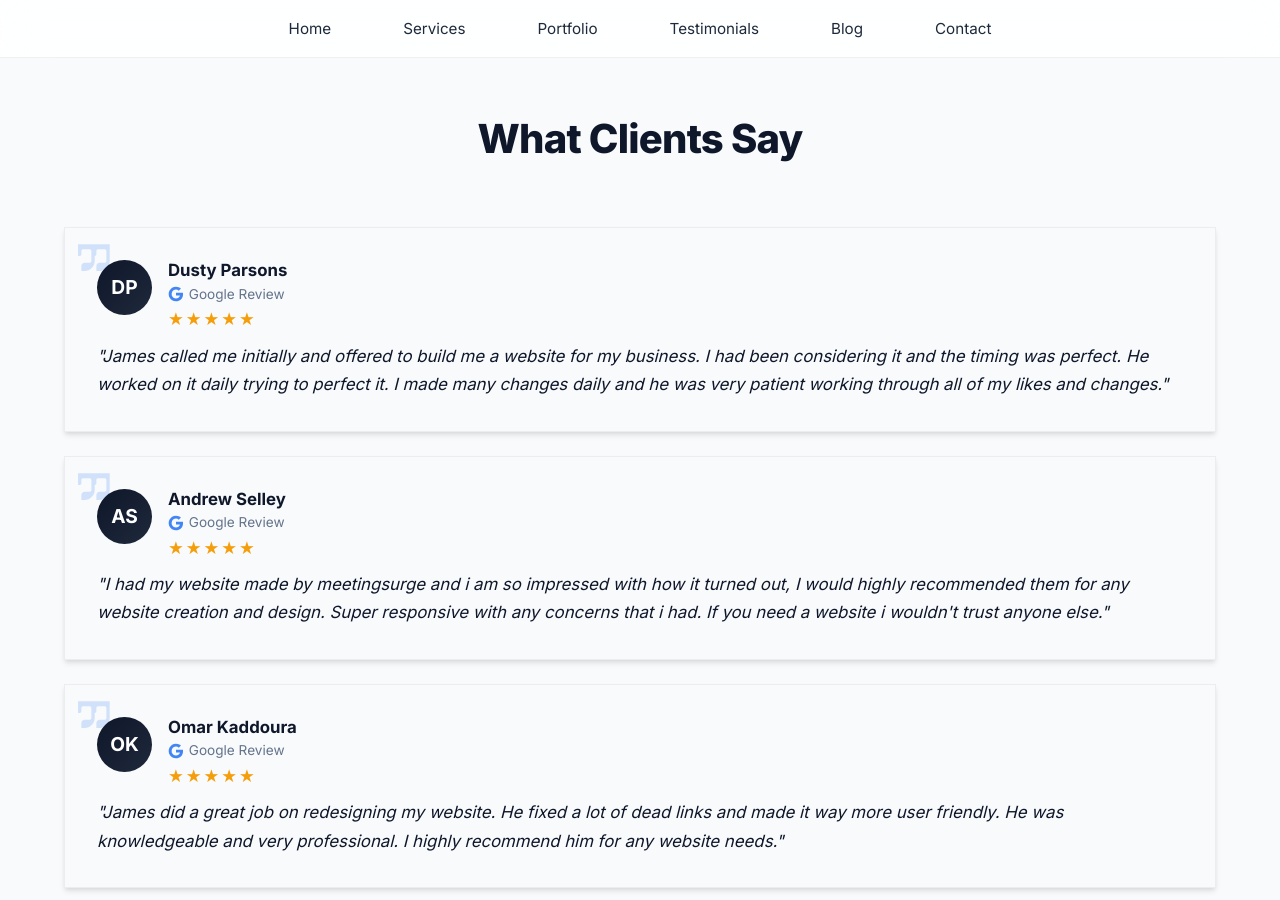
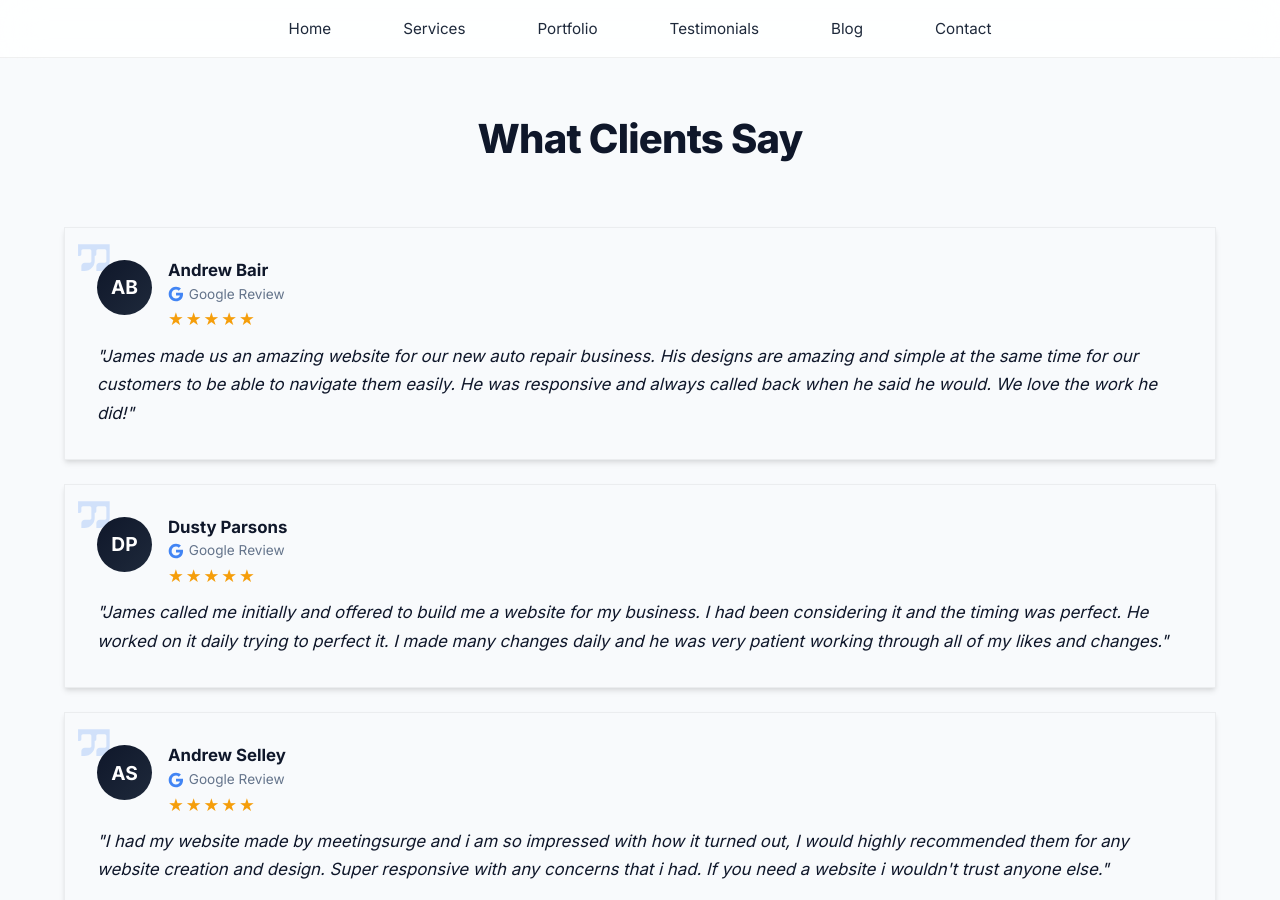
Before and after one commit to JamesBrownR/MeetingSurge, a Jekyll site: the page built from index.html, in a window 1280 px wide and 900 px high, scrolled down 4404 px. Built offline with Jekyll 4.4.1, drawn with Linux system fonts in a browser that asks for light colours.

Commit message:
Update reviews.html

```diff
--- a/_includes/reviews.html
+++ b/_includes/reviews.html
@@ -1,4 +1,23 @@
-  <div class="testimonial-quick">
+    <div class="testimonial-quick">
+  <svg class="quote-mark" fill="currentColor" viewBox="0 0 24 24"><path d="M14.017 21L14.017 18C14.017 16.8954 14.9124 16 16.017 16H19.017C19.5693 16 20.017 15.5523 20.017 15V9C20.017 8.44772 19.5693 8 19.017 8H15.017C14.4647 8 14.017 8.44772 14.017 9V11C14.017 11.5523 13.5693 12 13.017 12H12.017V5H22.017V15C22.017 18.3137 19.3307 21 16.017 21H14.017ZM5.0166 21L5.0166 18C5.0166 16.8954 5.91203 16 7.0166 16H10.0166C10.5689 16 11.0166 15.5523 11.0166 15V9C11.0166 8.44772 10.5689 8 10.0166 8H6.0166C5.46432 8 5.0166 8.44772 5.0166 9V11C5.0166 11.5523 4.56889 12 4.0166 12H3.0166V5H13.0166V15C13.0166 18.3137 10.3303 21 7.0166 21H5.0166Z"></path></svg>
+
+  <div class="review-header">
+    <div class="avatar">AB</div>
+    <div class="reviewer-info">
+      <h4>Andrew Bair</h4>
+      <div class="google-tag">
+        <svg fill="currentColor" viewBox="0 0 24 24"><path d="M22.56 12.25c0-.78-.07-1.53-.2-2.25H12v4.26h5.92c-.26 1.37-1.04 2.53-2.21 3.31v2.77h3.57c2.08-1.92 3.28-4.74 3.28-8.09z"/><path d="M12 23c2.97 0 5.46-.98 7.28-2.66l-3.57-2.77c-.98.66-2.23 1.06-3.71 1.06-2.86 0-5.29-1.93-6.16-4.53H2.18v2.84C3.99 20.53 7.7 23 12 23z"/><path d="M5.84 14.09c-.22-.66-.35-1.36-.35-2.09s.13-1.43.35-2.09V7.07H2.18C1.43 8.55 1 10.22 1 12s.43 3.45 1.18 4.93l2.85-2.22.81-.62z"/><path d="M12 5.38c1.62 0 3.06.56 4.21 1.64l3.15-3.15C17.45 2.09 14.97 1 12 1 7.7 1 3.99 3.47 2.18 7.07l3.66 2.84c.87-2.6 3.3-4.53 6.16-4.53z"/></svg>
+        Google Review
+      </div>
+        <div class="stars">★★★★★</div>
+    </div>
+  </div>
+
+
+  <p>"James made us an amazing website for our new auto repair business. His designs are amazing and simple at the same time for our customers to be able to navigate them easily. He was responsive and always called back when he said he would. We love the work he did!"</p>
+</div>
+
+<div class="testimonial-quick">
   <svg class="quote-mark" fill="currentColor" viewBox="0 0 24 24"><path d="M14.017 21L14.017 18C14.017 16.8954 14.9124 16 16.017 16H19.017C19.5693 16 20.017 15.5523 20.017 15V9C20.017 8.44772 19.5693 8 19.017 8H15.017C14.4647 8 14.017 8.44772 14.017 9V11C14.017 11.5523 13.5693 12 13.017 12H12.017V5H22.017V15C22.017 18.3137 19.3307 21 16.017 21H14.017ZM5.0166 21L5.0166 18C5.0166 16.8954 5.91203 16 7.0166 16H10.0166C10.5689 16 11.0166 15.5523 11.0166 15V9C11.0166 8.44772 10.5689 8 10.0166 8H6.0166C5.46432 8 5.0166 8.44772 5.0166 9V11C5.0166 11.5523 4.56889 12 4.0166 12H3.0166V5H13.0166V15C13.0166 18.3137 10.3303 21 7.0166 21H5.0166Z"></path></svg>
 
   <div class="review-header">
```
